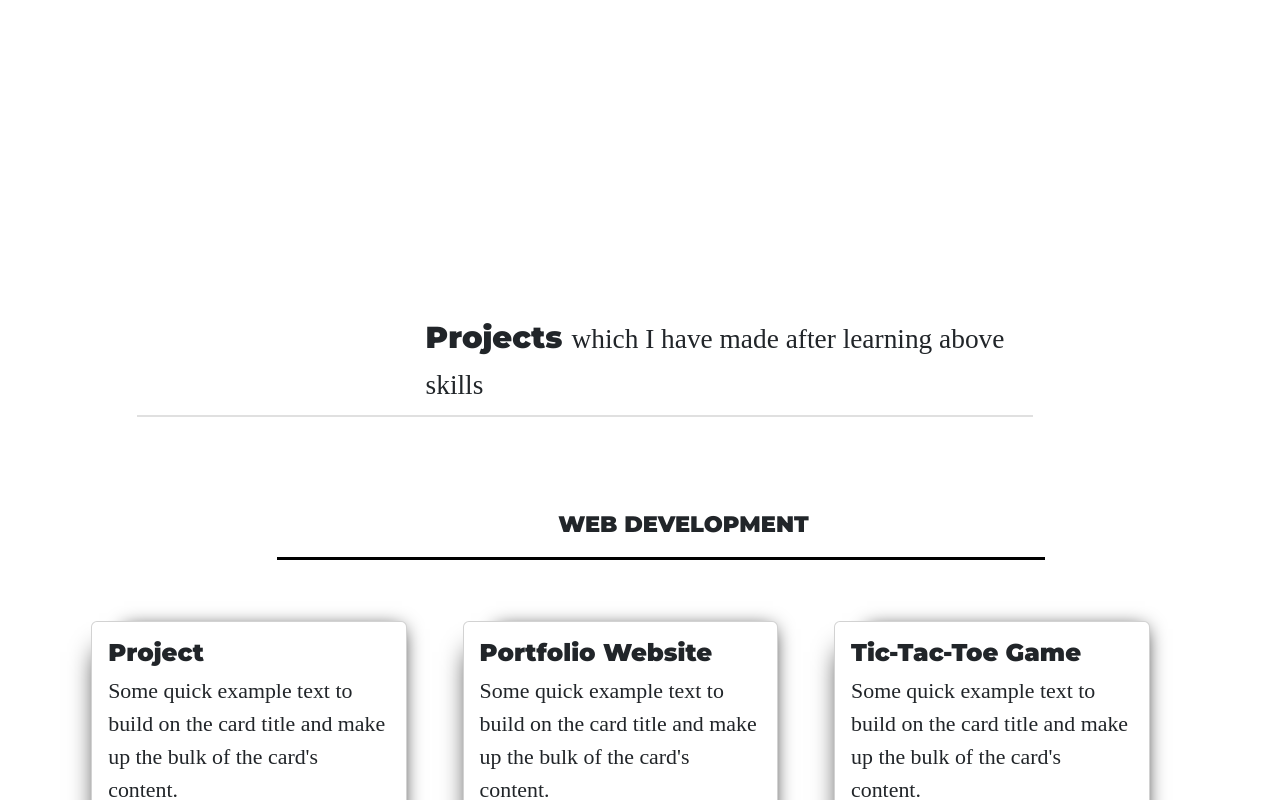
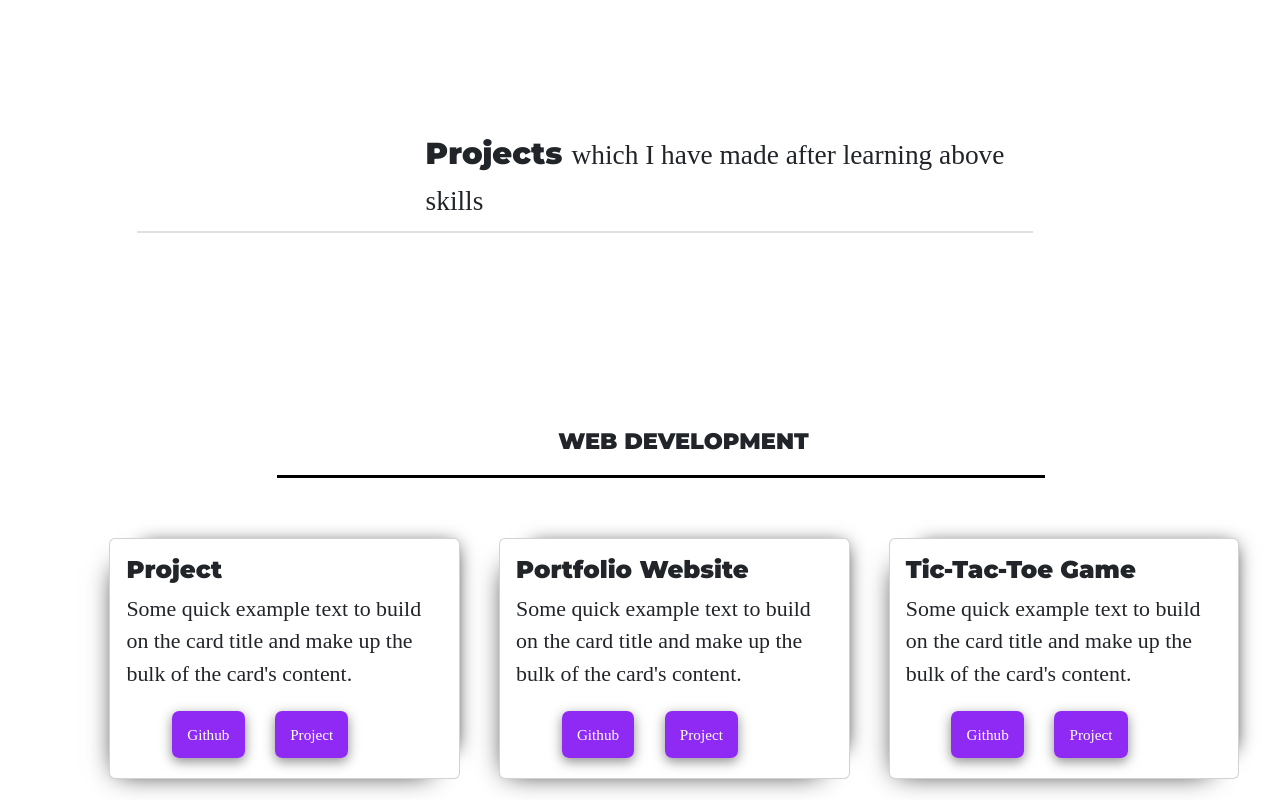
Before and after one commit to kshitijjj/Portfolio, a React (Create React App) app in the folder portfolio/: page / in a window 1280 px wide. Shown: the part 880-1680 px from the top of the page. Built offline with nearby package versions, Linux system fonts and the light colour scheme.

Commit message:
update index.css

```diff
--- a/portfolio/src/index.css
+++ b/portfolio/src/index.css
@@ -117,6 +117,7 @@ margin: 2em;
   color: black;
   opacity: 80%;
   margin-bottom: 0em;
+
 }
 #img1{
   width: 40vw;
@@ -167,7 +168,7 @@ li{
   padding-bottom: 12px;
 }
 #part1{
-  margin-top: 2em;
+  margin-top: 6.5em;
   font-size: 0.74em;
   text-align: center;
   width: 40vw;
@@ -287,7 +288,7 @@ li{
   margin-left: 80px;
 }
 .pro{
-   margin-top: 30%;
+   margin-top: 200px;
 }
 .project{
   width: 60vw;
@@ -313,9 +314,9 @@ li{
 }
 .card{
   display: grid;
-  width: 85%;
+  width: 90%;
   margin-top: 2em;
-  margin-left: 3em;
+  margin-left: 3.6em;
   box-shadow: -11px 12px 26px -19px black, 14px -11px 19px -19px black;
 }
 .link{
@@ -461,7 +462,7 @@ margin-left: 25%;
     width: 80vw;
   }
   .card{
-    width:40vw ;
+    width:80%;
     margin-left:7%;
   }
   .underline{
```
